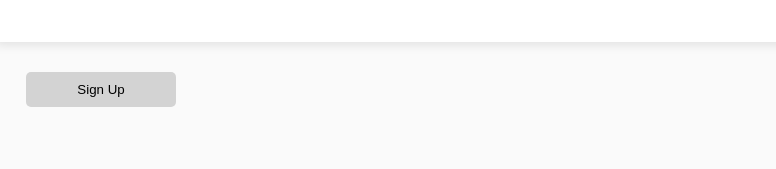
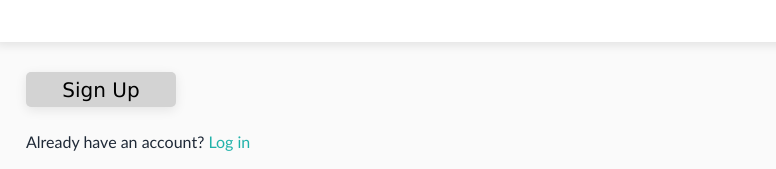
Before and after one commit to iZhGH/SignUpForm, a plain HTML site: page index.html in a window 1280 px wide. Shown: the part 631-800 px from the top of the page, 504-1280 px from the left. Drawn offline with Linux system fonts and the light colour scheme; a web font is replaced by a local one.

Commit message:
style(index.html + styles.css): Signup button + login text - Add and style sign up button - Add log in text and inactive hyperlink (just change color)

```diff
--- a/index.html
+++ b/index.html
@@ -66,7 +66,9 @@
     </div>
     <button class="signUpButton" type="submit">Sign Up</button>
 
-
+    <div class="loginText">
+    <p>Already have an account? <span class="loginHighlight">Log in</span></p>
+</div>
 </div>
 
 
--- a/styles.css
+++ b/styles.css
@@ -150,6 +150,8 @@ input:focus {
 }
 
 .signUpButton {
+    box-shadow: rgba(0, 0, 0, 0.09) 0px 3px 12px;
+    font-family: 'Lucida Sans', 'Lucida Sans Regular', 'Lucida Grande', 'Lucida Sans Unicode', Geneva, Verdana, sans-serif;
     background-color: lightgray;
     outline: none;
     border: none;
@@ -158,4 +160,16 @@ input:focus {
     margin-left: 30px;
     height: 35px;
     width: 150px;
+    font-weight: 400  ;
+    font-size: 20px;
 }
+
+.loginText {
+    padding-top: 25px;
+    padding-left: 30px;
+}
+
+.loginHighlight {
+    font-weight: 500;
+    color: lightseagreen;
+}
```
